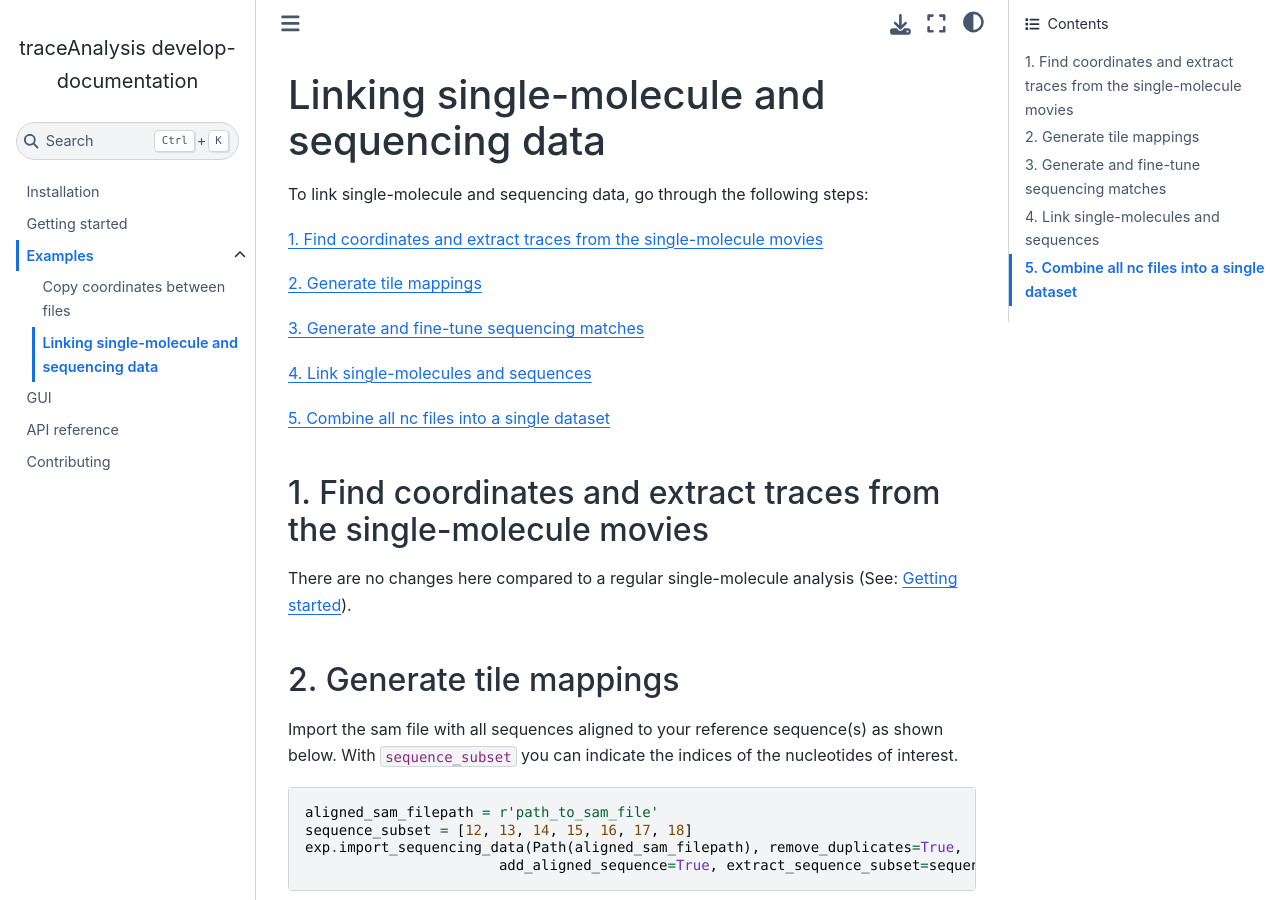
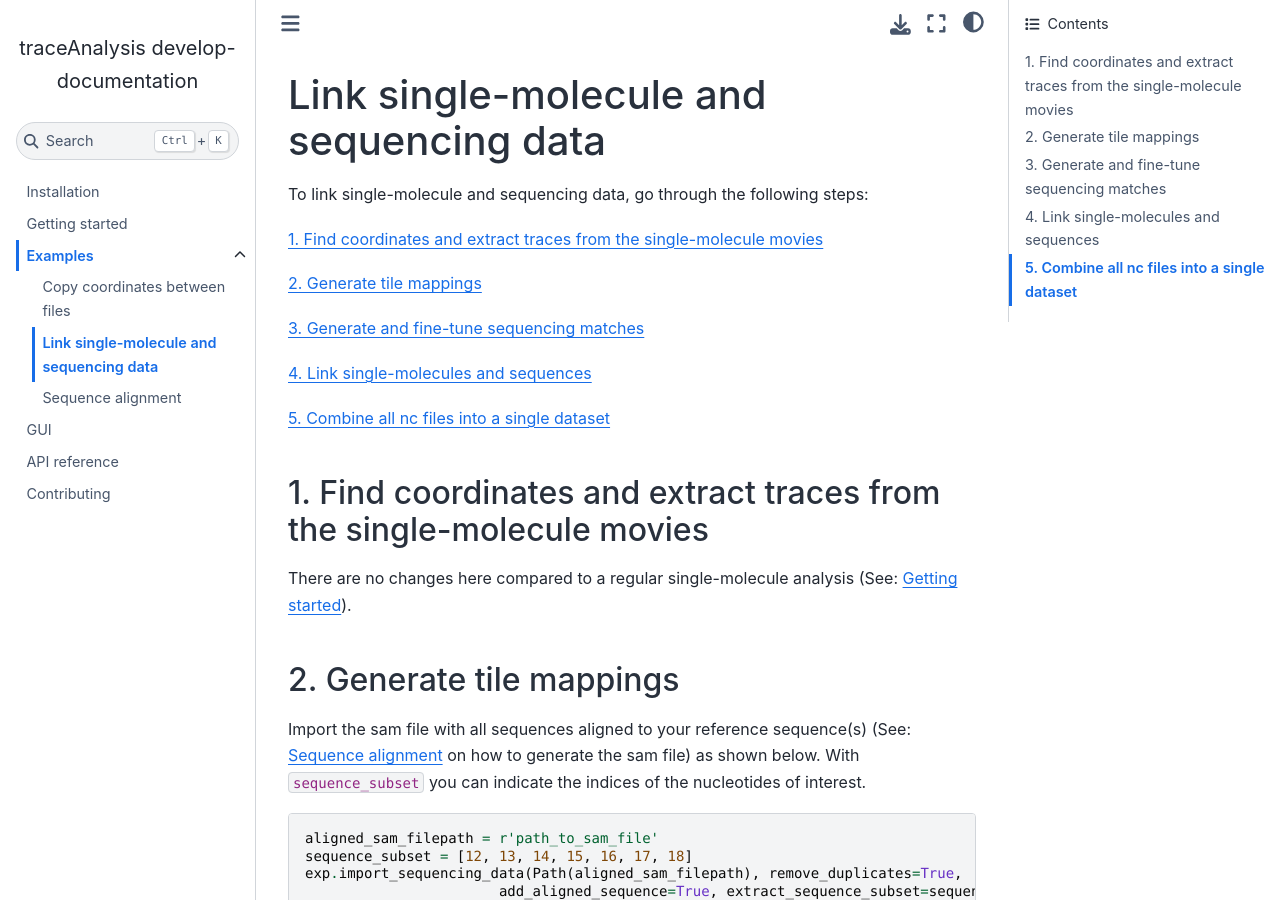
Before and after one commit to jacobkers/papylio_kers, a Sphinx documentation site: the page built from docs/examples/linking_imaging_and_sequencing_data.rst, in a window 1280 px wide and 900 px high. Built offline with Sphinx 7.4.7 and the Sphinx Book theme 1.1.4, drawn with Linux system fonts in a browser that asks for light colours; some of the changed text lies outside the part shown.

Commit message:
Updated documentation
Added sequence alignment to examples.

```diff
--- a/docs/examples/index.rst
+++ b/docs/examples/index.rst
@@ -7,3 +7,4 @@ Examples
 
     copy_coordinates_between_files
     linking_imaging_and_sequencing_data
+    sequence_alignment
--- a/docs/examples/linking_imaging_and_sequencing_data.rst
+++ b/docs/examples/linking_imaging_and_sequencing_data.rst
@@ -1,4 +1,4 @@
-Linking single-molecule and sequencing data
+Link single-molecule and sequencing data
 ===========================================
 
 To link single-molecule and sequencing data, go through the following steps:
@@ -20,7 +20,7 @@ There are no changes here compared to a regular single-molecule analysis (See: :
 
 2. Generate tile mappings
 ----------------------------------------------------
-Import the sam file with all sequences aligned to your reference sequence(s) as shown below. With ``sequence_subset``
+Import the sam file with all sequences aligned to your reference sequence(s) (See: :doc:`/examples/sequence_alignment` on how to generate the sam file) as shown below. With ``sequence_subset``
 you can indicate the indices of the nucleotides of interest.
 
 .. code-block:: python
```
Also changed, not shown: docs/examples/sequence_alignment.rst (added, +52 -0 lines).
